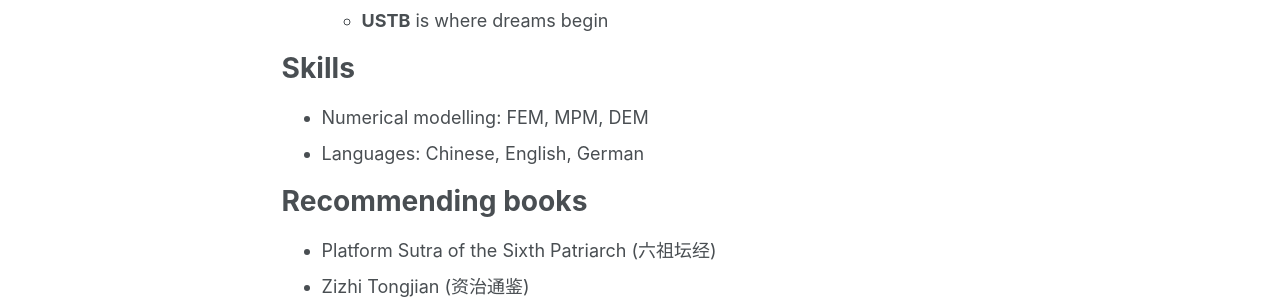
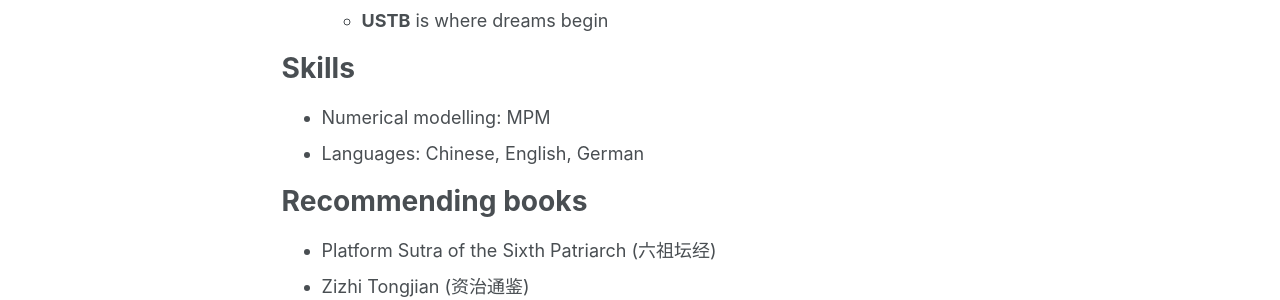
Before and after one commit to fenghang454/fenghang454.github.io, a Jekyll site: the page built from _pages/cv.md, in a window 1280 px wide and 1148 px high. Shown: the part 629-929 px from the top of the window. Built offline with Jekyll 4.4.1, drawn with Linux system fonts in a browser that asks for light colours; a style sheet for code colours, icons or effects is not loaded.

Commit message:
Update cv.md

```diff
--- a/_pages/cv.md
+++ b/_pages/cv.md
@@ -32,7 +32,7 @@ Work experience
 
 Skills
 ======
-* Numerical modelling: FEM, MPM, DEM
+* Numerical modelling: MPM
 * Languages: Chinese, English, German
 
 <!--
```
